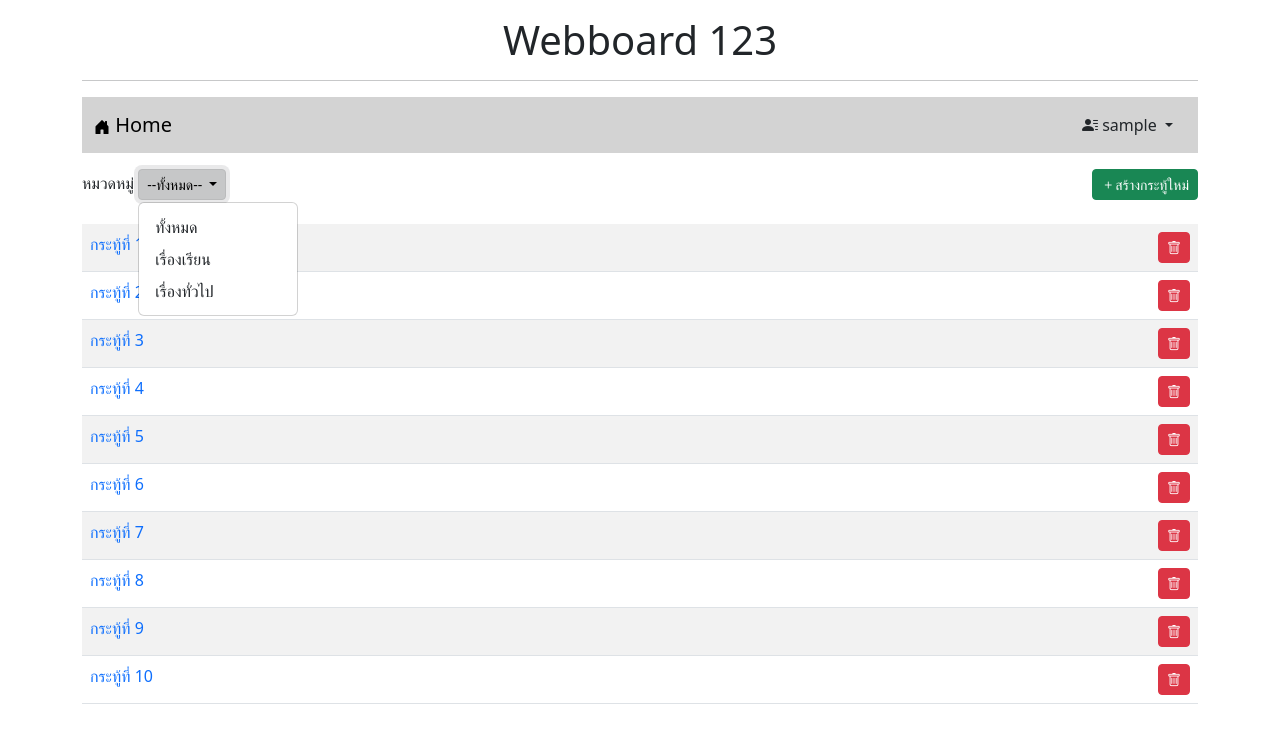
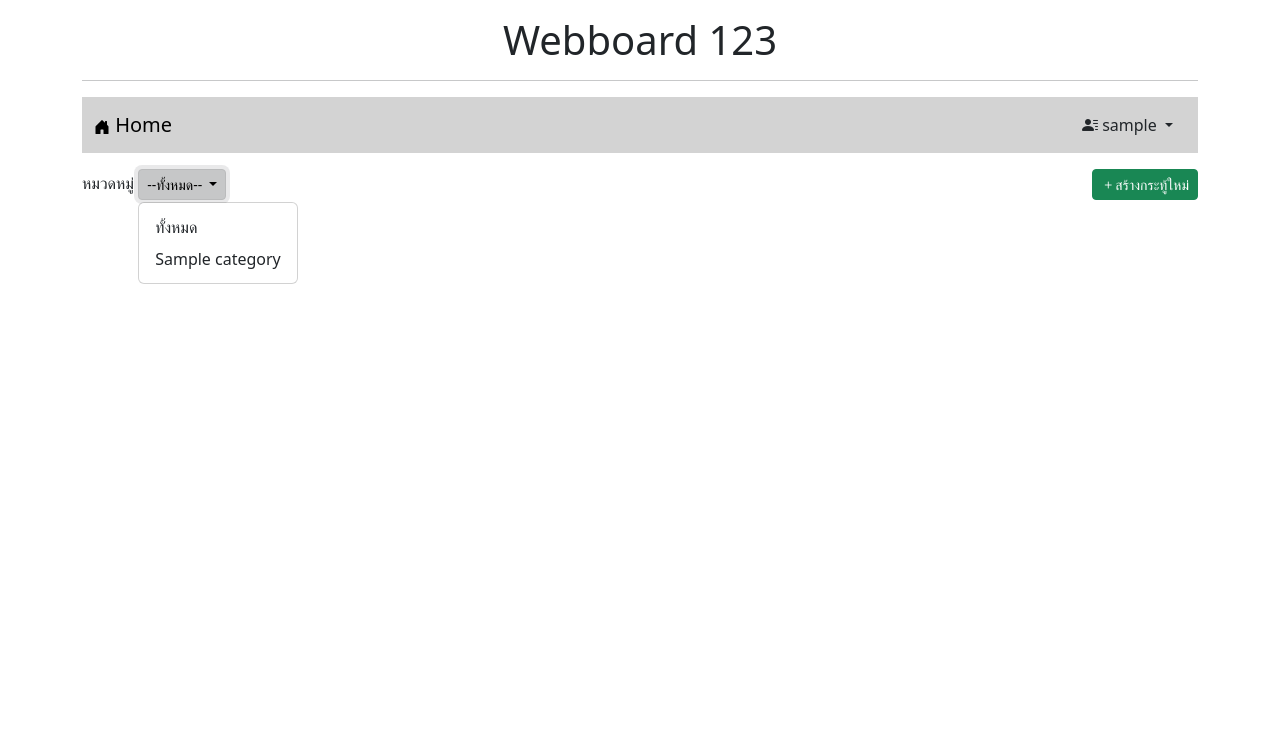
Before and after one commit to Aekkarinkanbaiya/Webboard_ECT, a PHP site: page /index.php in a window 1280 px wide, after a click on "--ทั้งหมด--". Shown: the top 743 px of the page. Run offline with PHP 8.4, Linux system fonts and the light colour scheme; the visitor is signed in with stand-in values (Sample User, id 1); tables that the repository leaves empty hold one stand-in row (values such as "Sample post").

Commit message:
commit
commit

```diff
--- a/index.php
+++ b/index.php
@@ -23,10 +23,16 @@
           <button class="btn btn-light btn-sm dropdown-toggle" type="button" data-bs-toggle="dropdown" aria-expanded="false">
             --ทั้งหมด--
           </button>
-      <ul class="dropdown-menu">
-          <li><a class="dropdown-item" href="#">ทั้งหมด</a></li>
-          <li><a class="dropdown-item" href="#">เรื่องเรียน</a></li>
-          <li><a class="dropdown-item" href="#">เรื่องทั่วไป</a></li>
+      <ul class="dropdown-menu" aria-labelledby="Button2">
+          <li><a href="#" class="dropdown-item">ทั้งหมด</a></li>
+          <?php
+          $conn=new PDO("mysql:host=localhost;dbname=webboard;charset=utf8","root","");
+          $sql="SELECT * FROM category";
+          foreach($conn->query($sql) as $row){
+              echo "<li><a class=dropdown-item href=#>$row[name]</a></li>";
+          }
+          $conn=null;
+          ?>
       </ul>
       </span>
     </div>
@@ -36,15 +42,13 @@
     </div>
     <?php }?>
 </div>
-  <table class="table table-striped mt-4">
+  <table class="table table-striped">
     <?php
-        for($i = 1;$i<=10;$i++){
-            echo "<tr><td class='d-flex justify-content-between'><a href=post.php?id=$i style=text-decoration:none>กระทู้ที่ $i</a>";
-            if(isset($_SESSION['id']) && $_SESSION['role']=='a'){
-                echo "&nbsp;&nbsp<a href=delete.php?id=$i class='btn btn-danger btn-sm'><i class='bi bi-trash'></i></a>";
-            }
-            echo "</td></tr>";
-        }
+        $conn=new PDO("mysql:host=localhost;dbname=webboard;charset=utf8","root","");
+        $sql="SELECT t3.name,t1.title,t1.id,t2.login,t1.post_date FROM post as t1
+        INNER JOIN user as t2 ON (t1.user_id=t2.id)
+        INNER JOIN category as t3 ON (t1.cat_id=t3.id) ORDER BY t1.post_date DESC";
+        $result=$conn->query($sql);
         ?>
   </table>
     </div>
```
